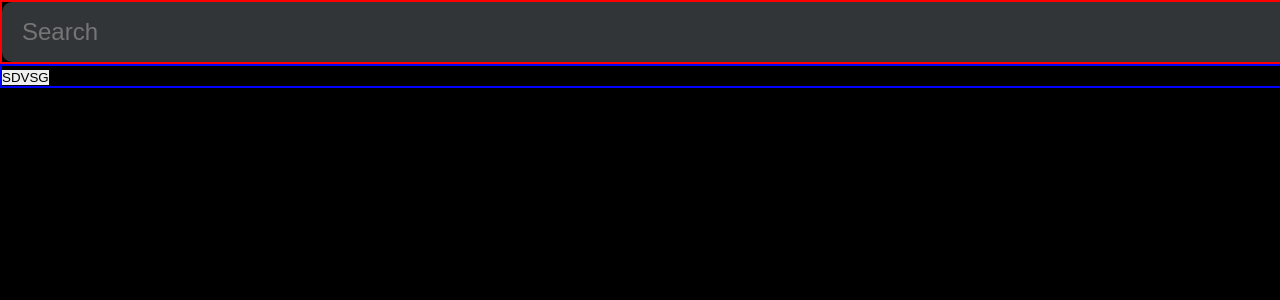
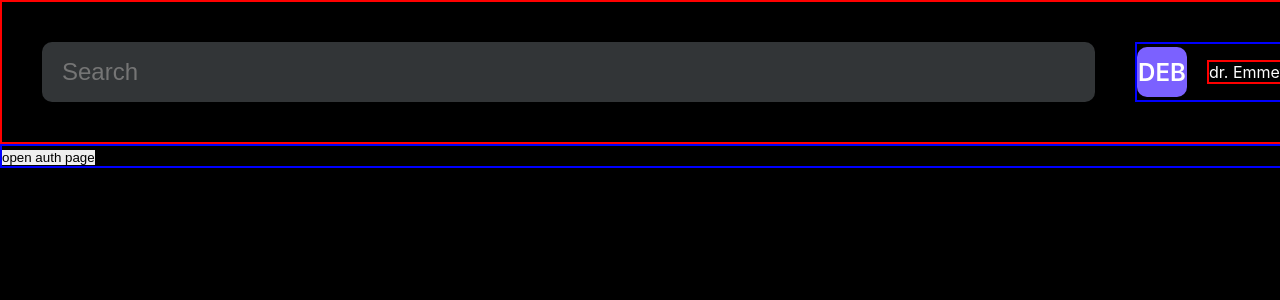
Before and after one commit to Yury-Odinson/graduate-work-FE42, a React (Create React App) app: page / in a window 1280 px wide. Shown: the top 300 px of the page. Built offline with nearby package versions, Linux system fonts and the light colour scheme; the HTML template or start-up script is replaced by a standard one.

Commit message:
feat(main-page): added useState for user menu in a header

```diff
--- a/src/components/Main.tsx
+++ b/src/components/Main.tsx
@@ -1,21 +1,23 @@
 import { Link } from "react-router-dom"
 import "../styles/main.css"
+import { UserMenu } from "./UserMenu"
+import { useState } from "react"
+
+export type ExpandedMenuProps = {
+    opened: boolean,
+    changeState: () => void
+}
 
 export const Main = () => {
+
+    const [expandedUserMenu, setExpandedUserMenu] = useState(false)
+
     return (
         <>
-
-            <div className="header">
-                <input className="header__search" type="search" placeholder="Search"></input>
-                <div className="header__user">
-                </div>
+            <UserMenu opened={expandedUserMenu} changeState={() => setExpandedUserMenu(!expandedUserMenu)} />
+            <div className="content">
+                <Link to={"/login"}><button>open auth page</button></Link>
             </div>
-
-            <div className="content">
-                <Link to={"/login"}><button>SDVSG</button></Link>
-            </div>
-
-
         </>
     )
 }
--- /dev/null
+++ b/src/components/UserMenu.tsx
@@ -0,0 +1,25 @@
+import { useState } from "react"
+
+export type ExpandedMenuProps = {
+    opened: boolean,
+    changeState: () => void
+}
+
+export const UserMenu = ({ opened, changeState }: ExpandedMenuProps) => {
+
+    return (
+        <>
+            <div className="header">
+                <input className="header__search" type="search" placeholder="Search"></input>
+                <div className="header__user">
+                    <div className="user-initials">
+                        <span className="user-initials__item">DEB</span>
+                    </div>
+                    <span className="user__name"> dr. Emmet Brown</span>
+                    <div className="user__menu" onClick={changeState}>
+                    </div>
+                </div>
+            </div>
+        </>
+    )
+}
--- a/src/styles/main.css
+++ b/src/styles/main.css
@@ -4,6 +4,8 @@ html {
 
 .header {
     margin: 0 auto;
+    padding: 40px;
+    gap: 40px;
     width: 1440px;
     display: flex;
         border: 2px solid red;
@@ -11,14 +13,50 @@ html {
 
 .header__search {
     padding: 20px;
-    width: 90%;
+    width: 80%;
     font-size: 24px;
 }
 
 .header__user {
-    width: 10%;
+    display: flex;
+    width: 20%;
+    gap: 20px;
     color: #FFF;
     border: 2px solid blue;
+}
+
+.header__user > * {
+    align-self: center;
+    text-align: center;
+}
+
+.user-initials {
+    position: relative;
+    width: 50px;
+    height: 50px;
+    background-color: var(--var-systemPrimaryColor);
+    border-radius: 10px;
+    color: #FFF;
+    font-size: 24px;
+    font-weight: 600;
+}
+
+.user-initials__item {
+    position: absolute;
+    top: 50%;
+    left: 50%;
+    transform: translate(-50%, -50%);
+}
+
+.user__name {
+    border: 2px solid red;
+}
+
+.user__menu {
+    width: 24px;
+    height: 24px;
+    border: 2px solid red;
+    cursor: pointer;
 }
 
 .content {
```
Also changed, not shown: public/images/menu/username__close.svg (added), public/images/menu/username__open.svg (added).
